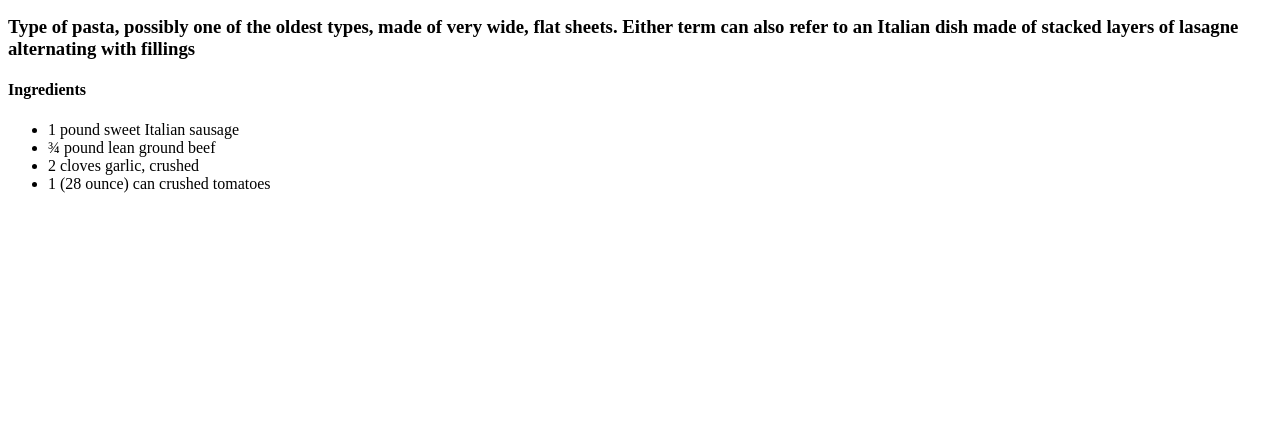
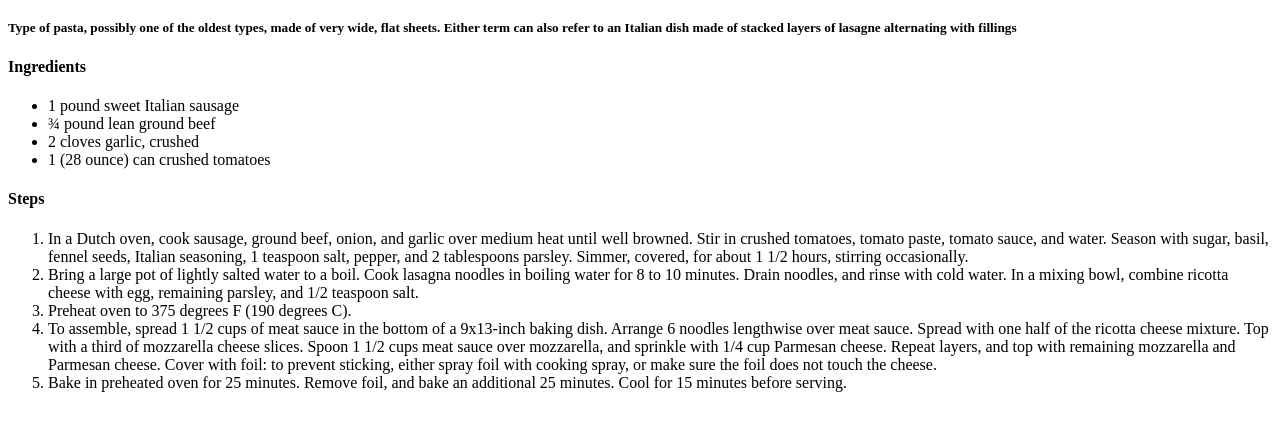
Before and after one commit to salomonj11/odin-recipes, a plain HTML site: page recipes/lasagna.html in a window 1280 px wide. Shown: the part 369-800 px from the top of the page. Drawn offline with Linux system fonts and the light colour scheme.

Commit message:
Added two more recipes and fixed index

```diff
--- a/recipes/lasagna.html
+++ b/recipes/lasagna.html
@@ -2,7 +2,7 @@
     <h1>Lasagna Recipe</h1>
     <img
         src="https://media.istockphoto.com/photos/freshly-baked-lasagna-with-lots-of-cheese-picture-id168247005?b=1&k=20&m=168247005&s=170667a&w=0&h=nLPtnu18ekiAYrrmvRaVIF0vlRza0AlQKwzfU5NrdMQ=">
-    <h3>Type of pasta, possibly one of the oldest types, made of very wide, flat sheets. Either term can also refer to
+    <h5>Type of pasta, possibly one of the oldest types, made of very wide, flat sheets. Either term can also refer to
         an Italian dish made of stacked layers of lasagne alternating with fillings</h3>
         <h4>Ingredients</h4>
         <ul>
@@ -11,6 +11,32 @@
             <li>2 cloves garlic, crushed</li>
             <li>1 (28 ounce) can crushed tomatoes</li>
         </ul>
+
+        <h4>Steps</h4>
+        <ol>
+            <li>In a Dutch oven, cook sausage, ground beef, onion, and garlic over medium heat until well browned. Stir
+                in crushed tomatoes, tomato paste, tomato sauce, and water. Season with sugar, basil, fennel seeds,
+                Italian seasoning, 1 teaspoon salt, pepper, and 2 tablespoons parsley. Simmer, covered, for about 1 1/2
+                hours, stirring occasionally.
+            </li>
+            <li>
+                Bring a large pot of lightly salted water to a boil. Cook lasagna noodles in boiling water for 8 to 10
+                minutes. Drain noodles, and rinse with cold water. In a mixing bowl, combine ricotta cheese with egg,
+                remaining parsley, and 1/2 teaspoon salt.
+            </li>
+            <li>Preheat oven to 375 degrees F (190 degrees C).
+            </li>
+            <li>To assemble, spread 1 1/2 cups of meat sauce in the bottom of a 9x13-inch baking dish. Arrange 6 noodles
+                lengthwise over meat sauce. Spread with one half of the ricotta cheese mixture. Top with a third of
+                mozzarella cheese slices. Spoon 1 1/2 cups meat sauce over mozzarella, and sprinkle with 1/4 cup
+                Parmesan cheese. Repeat layers, and top with remaining mozzarella and Parmesan cheese. Cover with foil:
+                to prevent sticking, either spray foil with cooking spray, or make sure the foil does not touch the
+                cheese.
+            </li>
+            <li>Bake in preheated oven for 25 minutes. Remove foil, and bake an additional 25 minutes. Cool for 15
+                minutes before serving.
+            </li>
+        </ol>
 </head>
 
 <body>
```
Also changed, not shown: index.html (+2 -0 lines), recipes/carrotcakeoats.html (added, +27 -0 lines), recipes/noodlesoup.html (added, +39 -0 lines). Lines whose indentation alone changed are shown as unchanged.
